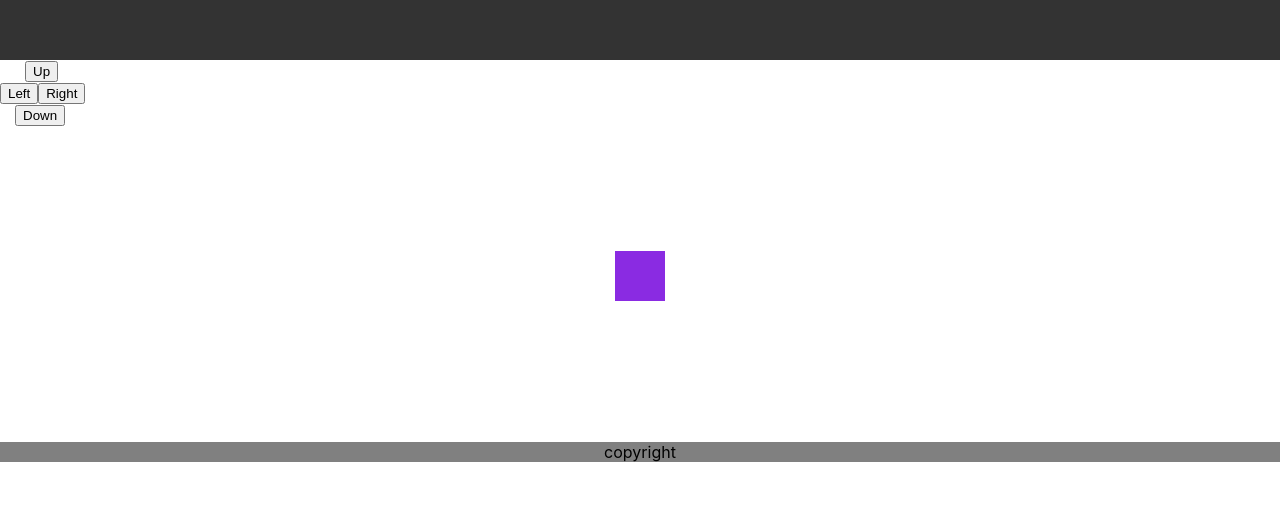
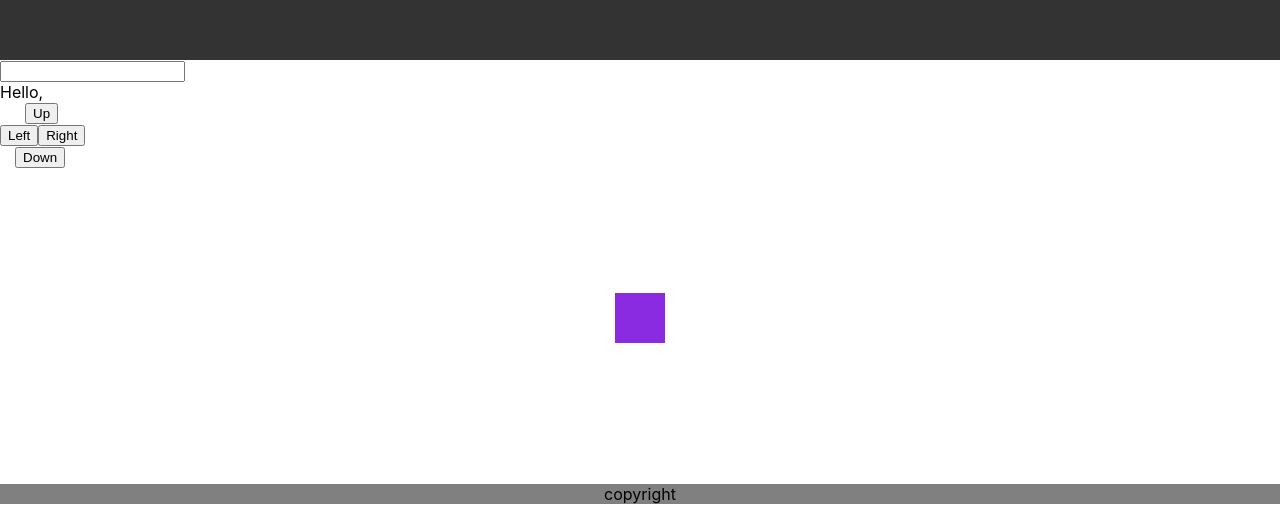
Before and after one commit to valensixx/react-homework-one, a React (Create React App) app: page / in a window 1280 px wide. Shown: the part 1284-1804 px from the top of the page. Before the commit the page ends 1762 px from the top, so only its background shows below. Built offline with nearby package versions, Linux system fonts and the light colour scheme.

Commit message:
task done

```diff
--- a/src/components/hello/Hello.js
+++ b/src/components/hello/Hello.js
@@ -5,7 +5,14 @@ import React,{useState} from "react";
 //"Hello, Gosho!"
 
 export default function Hello(){
+    const[name, setName] = useState('');
     return (
-        <></>
+        <div>
+            <input type="text"
+            onInput={(e) =>
+                {setName(e.target.value)}}
+            />
+            <div>Hello, {name}</div>
+        </div>
     );
 };
```
